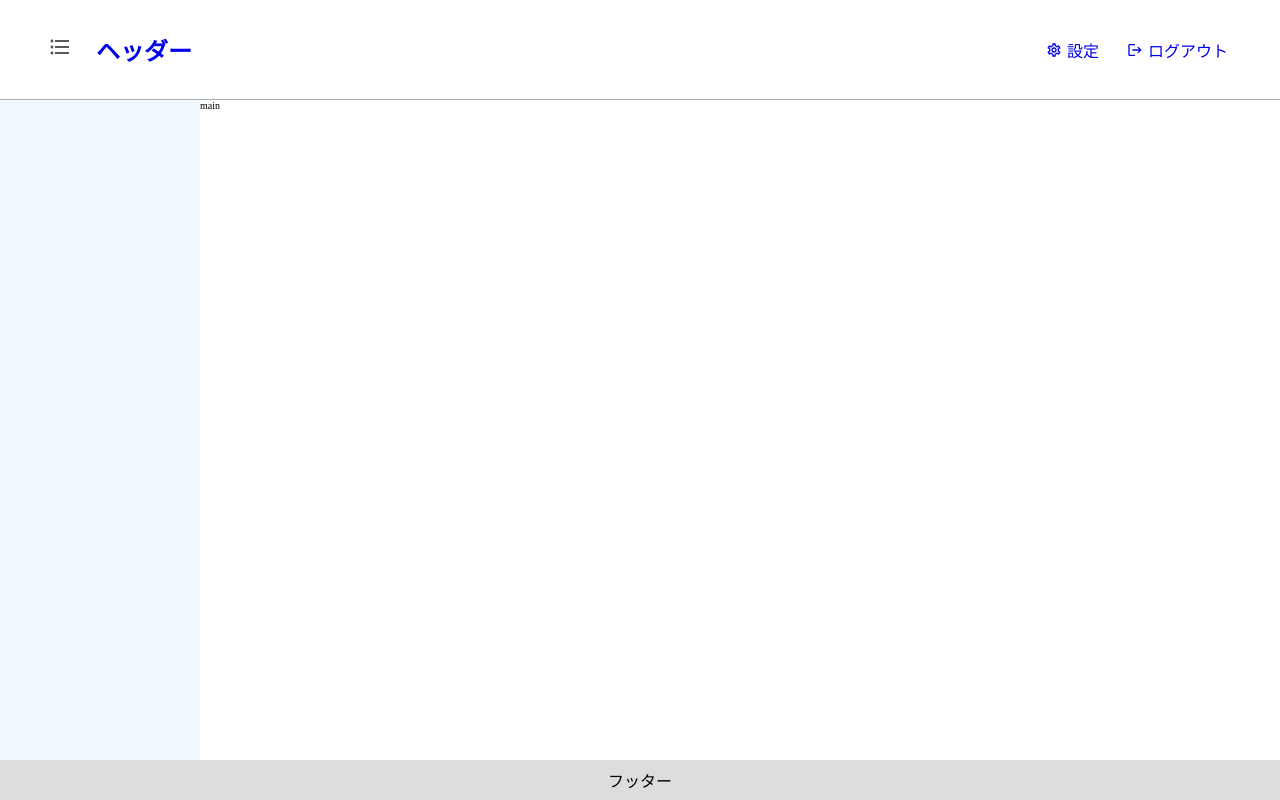
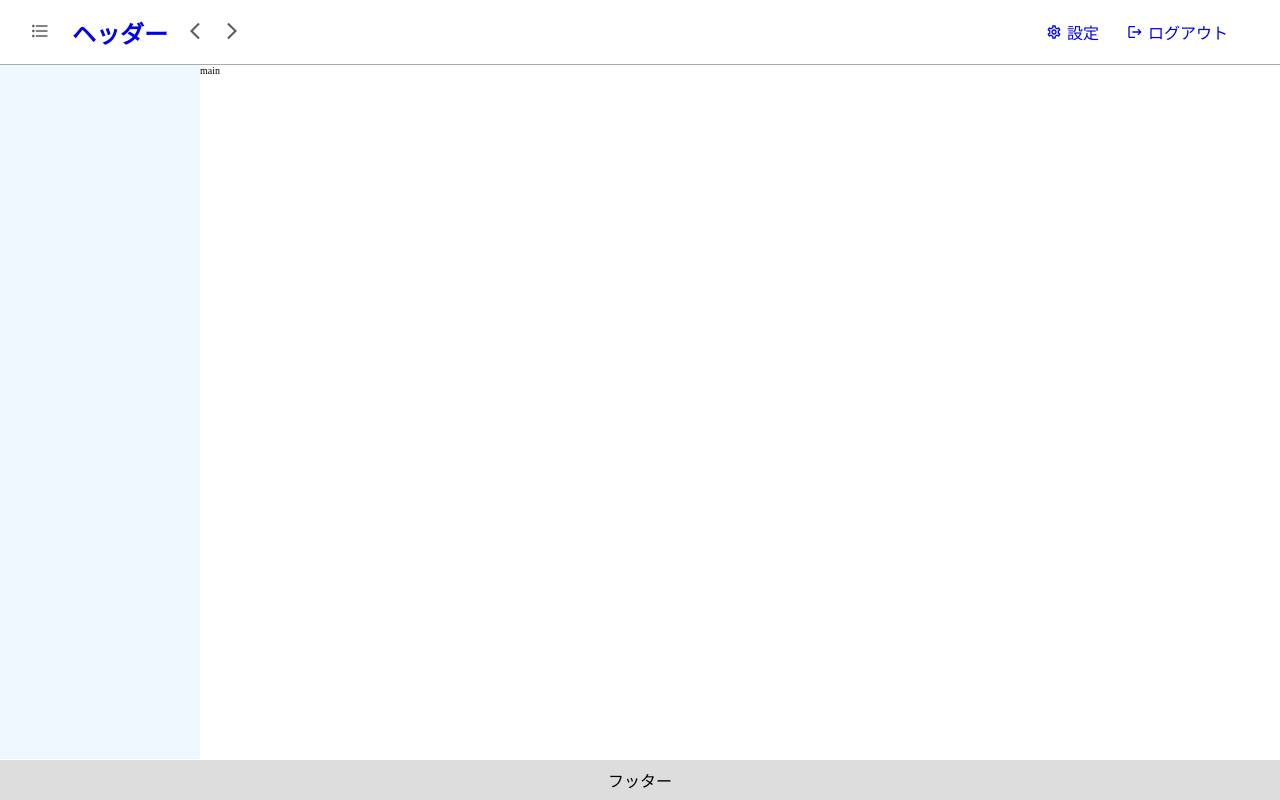
Before and after one commit to tarohatu2/StudyReact, a React (Vite) app: page / in a window 1280 px wide. Built offline with nearby package versions, Linux system fonts and the light colour scheme.

Commit message:
Googleカレンダーっぽい前後ボタン追加

```diff
--- a/src/App.module.css
+++ b/src/App.module.css
@@ -20,5 +20,5 @@
 .sidebar {
   width: 20rem;
   order: 0;
-  height: calc(100vh - (10rem + 2.4rem));
+  height: calc(100vh - (8.2rem + 2.4rem));
 }
--- a/src/components/AppHeader/AppHeader.jsx
+++ b/src/components/AppHeader/AppHeader.jsx
@@ -2,7 +2,7 @@ import { React } from "react";
 import PropTypes from "prop-types";
 import style from "./AppHeader.module.css";
 import { Link } from "react-router-dom";
-import { MdOutlineSettings, MdLogout, MdOutlineFormatListBulleted } from "react-icons/md";
+import { MdOutlineSettings, MdLogout, MdOutlineFormatListBulleted, MdArrowForwardIos, MdArrowBackIos } from "react-icons/md";
 import { IconButton } from '../IconButton'
 export const AppHeader = (props) => {
   return (
@@ -18,6 +18,12 @@ export const AppHeader = (props) => {
 							{props.title}
 						</Link>
 					</h1>
+					<IconButton>
+						<MdArrowBackIos />
+					</IconButton>
+					<IconButton>
+						<MdArrowForwardIos />
+					</IconButton>
 				</div>
 				<nav>
 					<ul>
--- a/src/components/AppHeader/AppHeader.module.css
+++ b/src/components/AppHeader/AppHeader.module.css
@@ -9,7 +9,7 @@
   justify-content: space-between;
   align-items: center;
   margin: auto;
-  padding: 1.6rem 2.4rem;
+  padding: 1rem 2.4rem;
 }
 
 .leftcontainer {
@@ -19,7 +19,7 @@
 }
 
 .title {
-  margin-left: 1.6rem;
+  margin: 0 1.6rem;
   font-size: 2.4rem;
 }
 
--- a/src/components/IconButton/IconButton.module.css
+++ b/src/components/IconButton/IconButton.module.css
@@ -1,12 +1,11 @@
 .listiconbutton {
   padding: .5rem;
-  margin-left: 1.6rem;
   cursor: pointer;
   background-color: white;
   border: none;
-  width: 4rem;
-  height: 4rem;
-  border-radius: 2rem;
+  width: 3.2rem;
+  height: 3.2rem;
+  border-radius: 1.6rem;
 }
 
 .listiconbutton:hover {
@@ -14,6 +13,6 @@
 }
 
 .listicon {
-  font-size: 2.4rem;
+  font-size: 2rem;
   color: #595959;
 }
```
